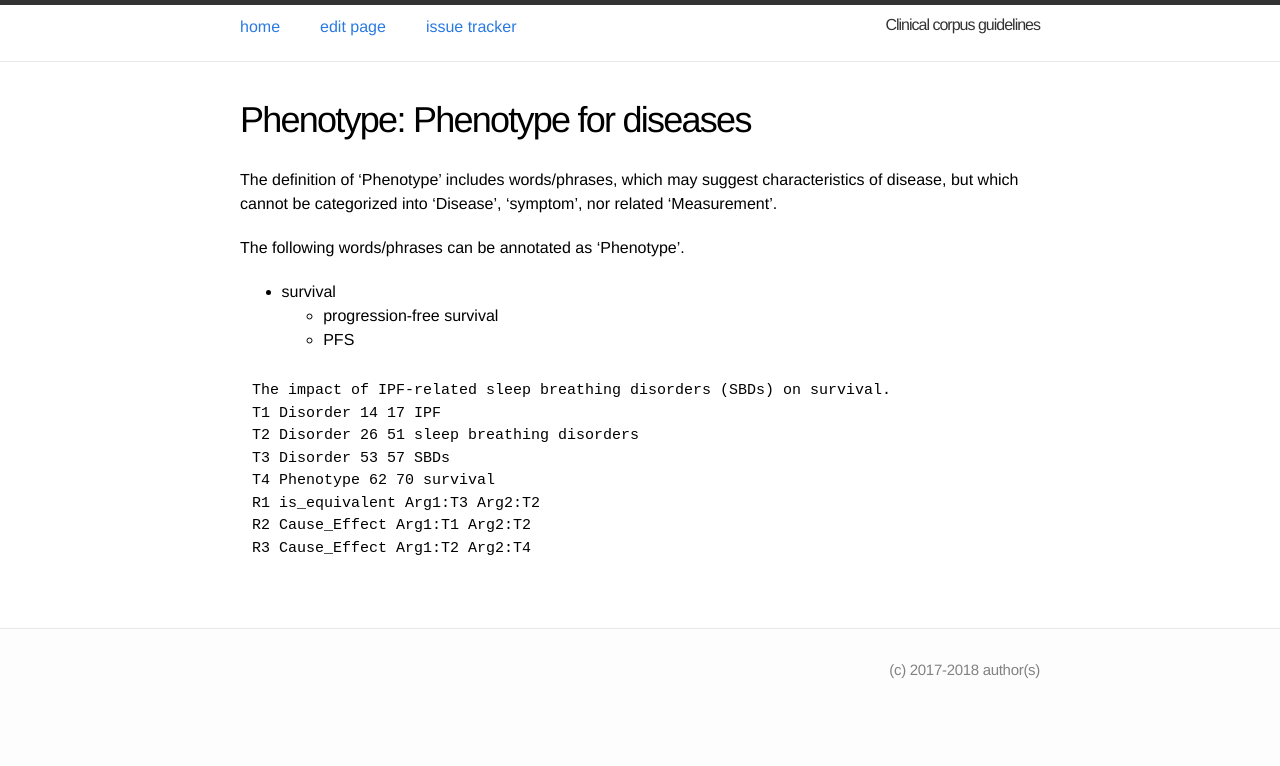
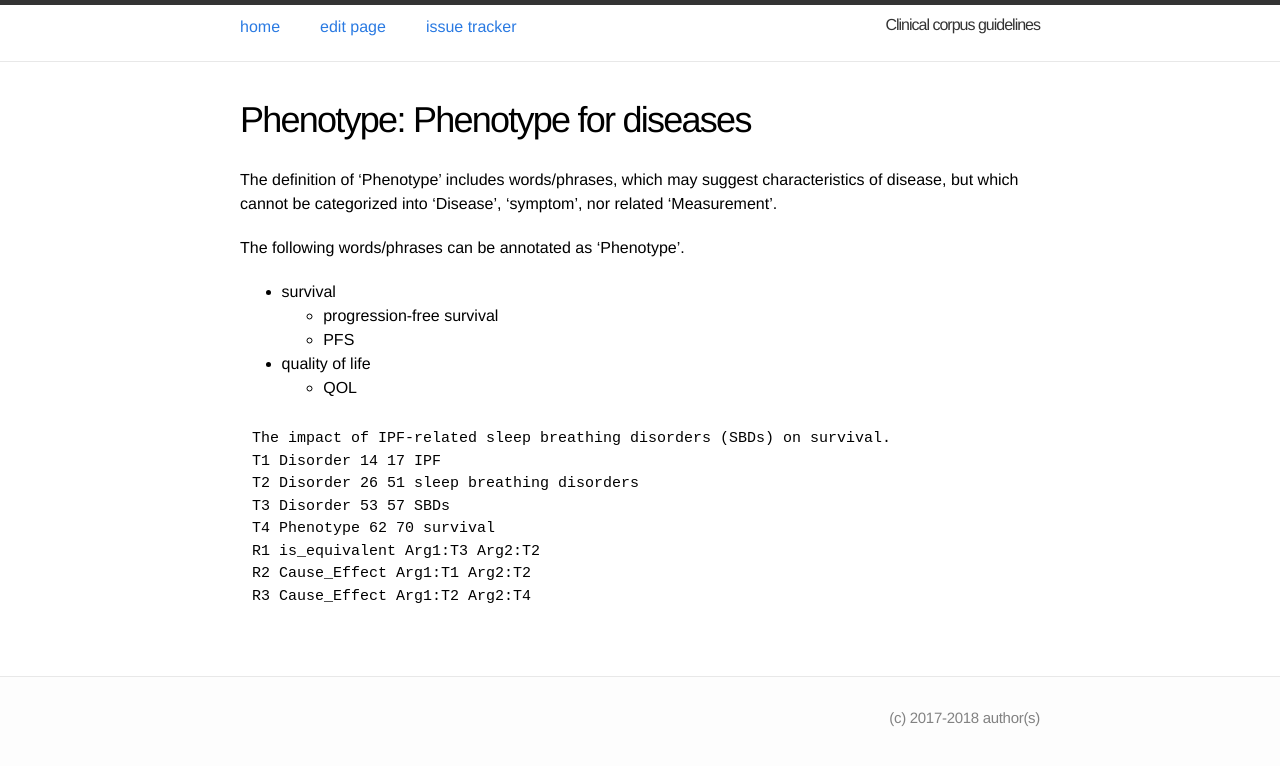
Before and after one commit to ezcatdb/clinicalcorpus-guidelines, a Jekyll site: the page built from _entity/Phenotype.md, in a window 1280 px wide. Shown: the top 766 px of the page. Built offline with Jekyll 4.4.1, drawn with Linux system fonts in a browser that asks for light colours.

Commit message:
QOL was included in Phenotype.md

```diff
--- a/_entity/Phenotype.md
+++ b/_entity/Phenotype.md
@@ -12,6 +12,8 @@ The following words/phrases can be annotated as 'Phenotype'.
 - survival
   - progression-free survival
   - PFS
+- quality of life
+  - QOL
 
 ~~~ ann
 The impact of IPF-related sleep breathing disorders (SBDs) on survival.
```
